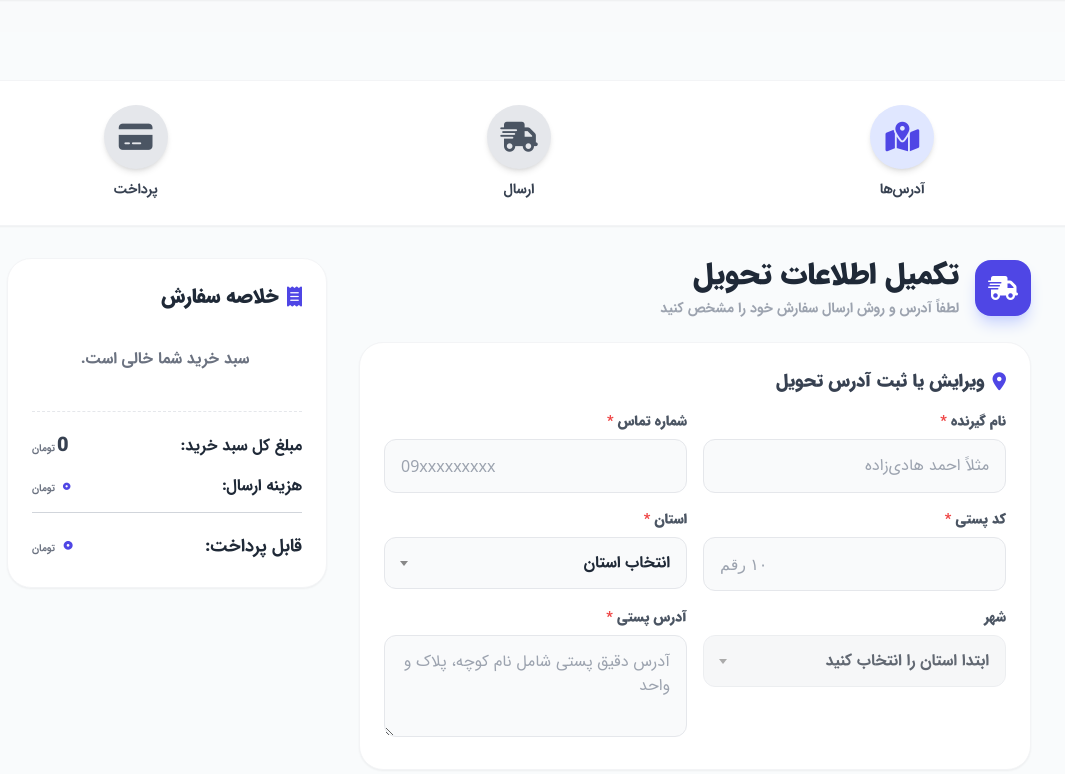
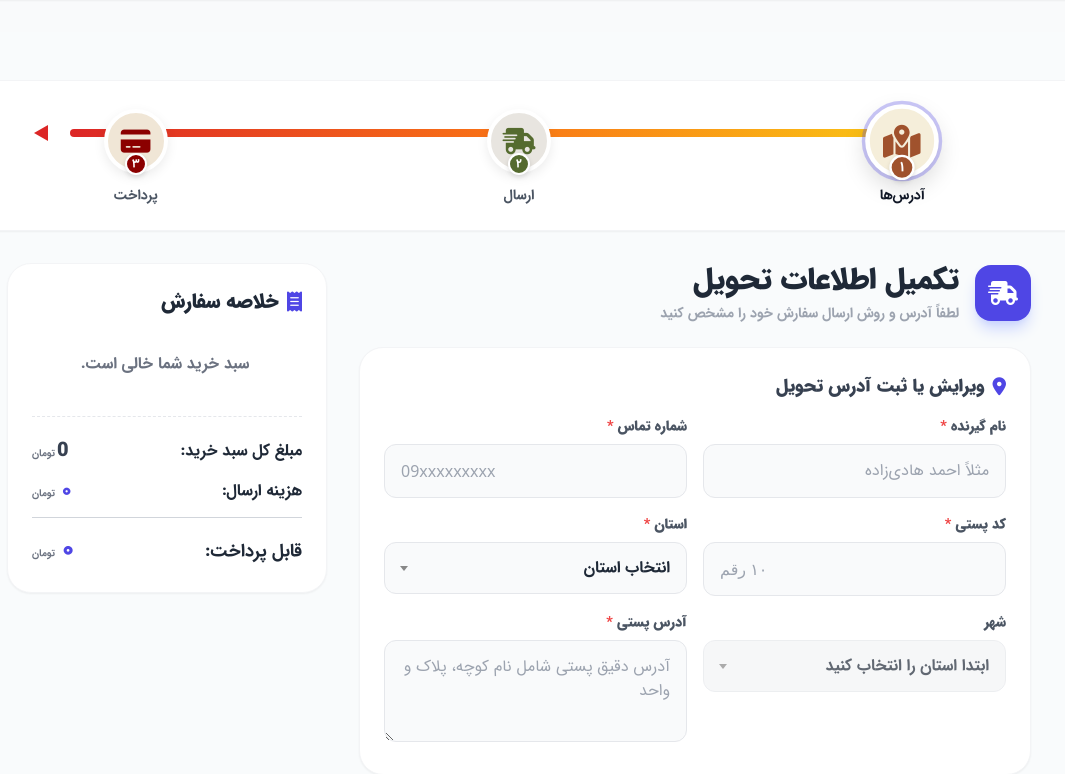
Before and after one commit to ahmadHadizadeh/Py_ShopOnline, a Django app: template cart/templates/cart/checkout.html in a window 1280 px wide. Shown: the part 150-924 px from the top of the page, without its empty margins (121-1186 px from the left). Run offline with Django 5.2, Linux system fonts and the light colour scheme; the template is opened without the code that fills it: values that come from a table or form of the project are taken from there, others are empty; data comes from the database, SQL or seed files in the repository; some libraries are stand-ins or nearby versions.

Commit message:
refactor: temp checkout.html

```diff
--- a/cart/templates/cart/checkout.html
+++ b/cart/templates/cart/checkout.html
@@ -130,6 +130,193 @@
     opacity: 0.7;
   }
 </style>
+
+
+
+<style>
+/* =========================================================
+   TIMELINE CHECKOUT STEPS - SCOPED STYLES
+   ========================================================= */
+
+/* کانتینر اصلی - محور مبنا برای position: relative */
+#checkout-steps {
+  position: relative !important;
+  z-index: 1;
+  padding-top: 1.75rem !important;
+  padding-bottom: 1.5rem !important;
+}
+
+/* نوار گرادیانی افقی پیوسته پشت آیکون‌ها */
+#checkout-steps::before {
+  content: '';
+  position: absolute;
+  top: 48px; /* تنظیم مرکز عمودی دقیقاً روی دایره آیکون‌ها */
+  right: 15%;
+  left: 12%;
+  height: 8px;
+  background: linear-gradient(to left, #facc15 0%, #f97316 50%, #dc2626 100%);
+  border-radius: 4px;
+  z-index: 0;
+  pointer-events: none;
+}
+
+/* فلش جهت‌دار انتهای نوار (سمت چپ در چیدمان RTL) */
+#checkout-steps::after {
+  content: '';
+  position: absolute;
+  top: 44px; /* هم‌ترازی عمودی با نوار */
+  left: 9%;
+  width: 0;
+  height: 0;
+  border-top: 8px solid transparent;
+  border-bottom: 8px solid transparent;
+  border-right: 14px solid #dc2626; /* نوک فلش قرمز به سمت چپ */
+  z-index: 0;
+  pointer-events: none;
+}
+
+/* هر آیتم مرحله */
+#checkout-steps .step {
+  position: relative;
+  z-index: 2; /* قرارگیری بالای نوار گرادیانی */
+  display: flex;
+  flex-direction: column;
+  align-items: center;
+  justify-content: center;
+  user-select: none;
+  transition: transform 0.25s ease;
+}
+
+#checkout-steps .step:hover {
+  transform: translateY(-2px);
+}
+
+/* دایره آیکون اصلی */
+#checkout-steps .icon-container {
+  position: relative;
+  width: 64px;
+  height: 64px;
+  border-radius: 50%;
+  display: flex;
+  align-items: center;
+  justify-content: center;
+  border: 4px solid #ffffff;
+  box-shadow: 0 4px 12px rgba(0, 0, 0, 0.08);
+  transition: all 0.3s cubic-bezier(0.4, 0, 0.2, 1);
+  margin-bottom: 0.75rem;
+}
+
+/* فونت آیکون داخل دایره */
+#checkout-steps .icon-container i {
+  font-size: 1.65rem;
+  transition: transform 0.3s ease;
+}
+
+/* نشانگر دایره‌ای کوچک شماره مرحله */
+#checkout-steps .step-num {
+  position: absolute;
+  bottom: -6px;
+  left: 50%;
+  transform: translateX(-50%);
+  width: 22px;
+  height: 22px;
+  border-radius: 50%;
+  font-size: 0.75rem;
+  font-weight: 700;
+  display: flex;
+  align-items: center;
+  justify-content: center;
+  border: 2px solid #ffffff;
+  box-shadow: 0 2px 5px rgba(0, 0, 0, 0.12);
+  z-index: 3;
+}
+
+/* عنوان مرحله */
+#checkout-steps .step-title {
+  font-size: 0.875rem;
+  font-weight: 600;
+  color: #4b5563;
+  transition: color 0.3s ease, font-weight 0.3s ease;
+}
+
+/* ---------------------------------------------------------
+ پالت رنگی اختصاصی مراحل
+ --------------------------------------------------------- */
+
+/* مرحله ۱: آدرس‌ها (کرمی گرم / قهوه‌ای سوخته) */
+#checkout-steps .step-1-bg { background-color: #f5eeda; }
+#checkout-steps .step-1-icon { color: #a0522d; }
+#checkout-steps .step-1-num { background-color: #a0522d; color: #ffffff; }
+
+/* مرحله ۲: ارسال (خاکستری روشن گرم / سبز زیتونی) */
+#checkout-steps .step-2-bg { background-color: #e8e5e0; }
+#checkout-steps .step-2-icon { color: #556b2f; }
+#checkout-steps .step-2-num { background-color: #556b2f; color: #ffffff; }
+
+/* مرحله ۳: پرداخت (طلایی مات / زرشکی تیره) */
+#checkout-steps .step-3-bg { background-color: #f0e6d6; }
+#checkout-steps .step-3-icon { color: #8b0000; }
+#checkout-steps .step-3-num { background-color: #8b0000; color: #ffffff; }
+
+/* ---------------------------------------------------------
+ حالت فعال (Active State)
+ --------------------------------------------------------- */
+#checkout-steps .step.active .icon-container {
+  transform: scale(1.15);
+  border-color: #ffffff;
+  box-shadow: 0 0 0 3px rgba(79, 70, 229, 0.3), 0 8px 20px rgba(0, 0, 0, 0.15);
+}
+
+#checkout-steps .step.active .icon-container i {
+  transform: scale(1.1);
+}
+
+#checkout-steps .step.active .step-title {
+  color: #111827;
+  font-weight: 700;
+}
+
+/* responsive افقی بدون شکستن ردیف */
+@media (max-width: 640px) {
+  #checkout-steps {
+      padding-top: 1.25rem !important;
+      padding-bottom: 1rem !important;
+  }
+  #checkout-steps::before {
+      top: 40px;
+      right: 12%;
+      left: 10%;
+      height: 6px;
+  }
+  #checkout-steps::after {
+      top: 37px;
+      left: 6%;
+      border-top-width: 6px;
+      border-bottom-width: 6px;
+      border-right-width: 10px;
+  }
+  #checkout-steps .icon-container {
+      width: 50px;
+      height: 50px;
+  }
+  #checkout-steps .icon-container i {
+      font-size: 1.25rem;
+  }
+  #checkout-steps .step-num {
+      width: 18px;
+      height: 18px;
+      font-size: 0.65rem;
+      bottom: -5px;
+  }
+  #checkout-steps .step-title {
+      font-size: 0.75rem;
+  }
+}
+
+
+</style>
+
+
 {% endblock %}
 
 
@@ -162,37 +349,36 @@
 
 <div class="min-h-screen py-4 md:py-12 px-2 md:px-4 bg-gray-50/30" dir="rtl">
 
+  <div id="checkout-steps" class="mb-8 flex justify-around items-center p-4 bg-white rounded-xl border border-gray-100 shadow-sm" dir="rtl">
 
+    <!-- مرحله ۱: آدرس‌ها -->
+    <div class="step w-1/3 text-center cursor-pointer active" data-step="1">
+        <div class="icon-container step-1-bg">
+            <i class="fa-solid fa-map-location-dot step-1-icon"></i>
+            <span class="step-num step-1-num">۱</span>
+        </div>
+        <span class="step-title">آدرس‌ها</span>
+    </div>
 
-        <!-- اینجا کد نشانگر مراحل (Step Indicator) اضافه خواهد شد -->
-        <div id="checkout-steps" class="mb-8 flex justify-around items-center p-4 bg-white rounded-xl border border-gray-100 shadow-sm">
-          <!-- آیکون‌ها و مراحل اینجا قرار می‌گیرند -->
-          <div class="step text-center cursor-pointer w-1/3 p-2" data-step="1">
-            <div class="icon-container w-16 h-16 mx-auto mb-2 rounded-full bg-indigo-100 flex items-center justify-center shadow-md">
-              <i class="fa-solid fa-map-location-dot text-indigo-600 text-3xl"></i>
+    <!-- مرحله ۲: ارسال -->
+    <div class="step w-1/3 text-center cursor-pointer" data-step="2">
+        <div class="icon-container step-2-bg">
+            <i class="fa-solid fa-truck-fast step-2-icon"></i>
+            <span class="step-num step-2-num">۲</span>
         </div>
-            <span class="text-sm font-bold text-gray-700">آدرس‌ها</span>
+        <span class="step-title">ارسال</span>
     </div>
-          <div class="step text-center cursor-pointer w-1/3 p-2" data-step="2">
-            <div class="icon-container w-16 h-16 mx-auto mb-2 rounded-full bg-gray-200 flex items-center justify-center shadow-md">
-              <i class="fa-solid fa-truck-fast text-gray-600 text-3xl"></i>
+
+    <!-- مرحله ۳: پرداخت -->
+    <div class="step w-1/3 text-center cursor-pointer" data-step="3">
+        <div class="icon-container step-3-bg">
+            <i class="fa-solid fa-credit-card step-3-icon"></i>
+            <span class="step-num step-3-num">۳</span>
         </div>
-            <span class="text-sm font-bold text-gray-700">ارسال</span>
+        <span class="step-title">پرداخت</span>
     </div>
-          <div class="step text-center cursor-pointer w-1/3 p-2" data-step="3">
-            <div class="icon-container w-16 h-16 mx-auto mb-2 rounded-full bg-gray-200 flex items-center justify-center shadow-md">
-              <i class="fa-solid fa-credit-card text-gray-600 text-3xl"></i>
+
 </div>
-            <span class="text-sm font-bold text-gray-700">پرداخت</span>
-          </div>
-        </div>
-        <!-- پایان کد نشانگر مراحل -->
-
-
-
-
-
-
 
 
 
@@ -668,78 +854,55 @@
 
 
 
-
-
 <script>
-  document.addEventListener('DOMContentLoaded', function() {
-      // تابع برای اسکرول به بخش مورد نظر
+  document.addEventListener('DOMContentLoaded', function () {
+    // تابع اسکرول نرم به بخش مربوطه
     function scrollToSection(sectionId) {
-          const sectionElement = document.getElementById(sectionId);
-          if (sectionElement) {
-              sectionElement.scrollIntoView({
-                  behavior: 'smooth', // اسکرول نرم
-                  block: 'start'     // اسکرول به بالای بخش
-              });
+        const el = document.getElementById(sectionId);
+        if (el) {
+            el.scrollIntoView({ behavior: 'smooth', block: 'start' });
         }
     }
 
-      // اضافه کردن event listener به هر مرحله
-      const steps = document.querySelectorAll('.step');
-      steps.forEach(step => {
-          step.addEventListener('click', function() {
-              const stepNumber = this.getAttribute('data-step');
-              let targetSectionId = '';
+    // انتخاب تمام گام‌ها براساس شناسه و کلاس موجود
+    const stepElements = document.querySelectorAll('#checkout-steps .step');
 
-              // تعیین targetSectionId بر اساس data-step
-              if (stepNumber === '1') {
-                  targetSectionId = 'address-section'; // آیدی مربوط به بخش آدرس
-              } else if (stepNumber === '2') {
-                  targetSectionId = 'shipping-section'; // آیدی مربوط به بخش ارسال
-              }
-              // اگر بخش سومی (پرداخت) هم بود، اینجا اضافه می‌شد:
-              // else if (stepNumber === '3') {
-              //     targetSectionId = 'payment-section';
-              // }
-
-              // اجرای تابع اسکرول
-              if (targetSectionId) {
-                  scrollToSection(targetSectionId);
-              }
-
-              // آپدیت کلاس‌ها برای نشان دادن مرحله فعال (اختیاری، اما توصیه می‌شود)
-              updateActiveStep(stepNumber);
-          });
-      });
-
-      // تابع برای آپدیت استایل مرحله فعال
-      function updateActiveStep(activeStepNumber) {
-          steps.forEach(step => {
-              const currentStepNumber = step.getAttribute('data-step');
-              const iconContainer = step.querySelector('.icon-container');
-              const spanElement = step.querySelector('span');
-
-              if (currentStepNumber === activeStepNumber) {
-                  iconContainer.classList.add('bg-indigo-100', 'shadow-md');
-                  iconContainer.classList.remove('bg-gray-200');
-                  iconContainer.querySelector('i').classList.add('text-indigo-600');
-                  iconContainer.querySelector('i').classList.remove('text-gray-600');
-                  spanElement.classList.add('font-bold', 'text-gray-700');
-                  spanElement.classList.remove('text-gray-500');
+    // به‌روزرسانی استایل مرحله فعال
+    function updateActiveStep(stepNum) {
+        stepElements.forEach(step => {
+            const currentStep = step.getAttribute('data-step');
+            if (currentStep === String(stepNum)) {
+                step.classList.add('active');
             } else {
-                  iconContainer.classList.add('bg-gray-200');
-                  iconContainer.classList.remove('bg-indigo-100', 'shadow-md');
-                  iconContainer.querySelector('i').classList.add('text-gray-600');
-                  iconContainer.querySelector('i').classList.remove('text-indigo-600');
-                  spanElement.classList.add('font-bold', 'text-gray-700');
-                  spanElement.classList.remove('text-gray-500');
+                step.classList.remove('active');
             }
         });
     }
 
-      // تنظیم مرحله فعال اولیه (مثلاً مرحله ۱)
-      // این بخش را اگر بخواهید مرحله اول را از اول فعال نشان دهید، اضافه کنید
-      // updateActiveStep('1');
+    // اکشن کلیک روی هر مرحله
+    stepElements.forEach(step => {
+        step.addEventListener('click', function () {
+            const stepNum = this.getAttribute('data-step');
+
+            if (stepNum === '1') {
+                scrollToSection('address-section');
+            } else if (stepNum === '2') {
+                scrollToSection('shipping-section');
+            } else if (stepNum === '3') {
+                scrollToSection('payment-section');
+            }
+
+            updateActiveStep(stepNum);
         });
+    });
+
+    // تنظیم حالت اولیه روی مرحله ۱
+    updateActiveStep('1');
+});
+
+
+
+</script>
 
 
 
@@ -754,43 +917,6 @@
 
 
 
-  const checkoutForm = document.getElementById('checkoutForm');
-  const shippingMethodIdInput = document.getElementById('selected_shipping_method_id');
-  const shippingSectionElement = document.getElementById('shipping-section');
-
-  if (checkoutForm) {
-    checkoutForm.addEventListener('submit', function(event) {
-      const selectedShippingMethodId = shippingMethodIdInput ? shippingMethodIdInput.value : '';
-
-      if (shippingSectionElement && !selectedShippingMethodId) {
-        // اگر روش ارسال انتخاب نشده باشد:
-        alert('لطفاً یک روش ارسال را انتخاب کنید.'); // نمایش پیام خطا
-        event.preventDefault(); // جلوگیری از ارسال فرم
-        scrollToSection('shipping-section'); // اسکرول به بالای بخش ارسال
-
-        // ---- اصلاح کلیدی: لودر را در این حالت فعال نکنید! ----
-        // listener عمومی submit در base.html به اشتباه لودر را فعال می کند.
-        // چون event.preventDefault() اجرا شده، ما باید این فراخوانی را متوقف کنیم.
-        // ساده ترین راه این است که این listener submit را در checkout،
-        // فقط زمانی submit واقعی را انجام دهد که همه چیز درست است.
-        // بنابراین، اینجا کاری انجام نمی دهیم و submit واقعی صورت نمی گیرد.
-
-      } else {
-        // اگر روش ارسال انتخاب شده باشد:
-        // در این حالت، event.preventDefault() اجرا نمی شود.
-        // بنابراین، listener عمومی submit در base.html به طور عادی
-        // window.showLoader() را فراخوانی خواهد کرد.
-        // و بعد از بارگذاری صفحه، لودر به طور خودکار خاموش می شود.
-        // نیازی به هیچ کد اضافی در اینجا نیست.
-      }
-    });
-  }
-
-
-  </script>
-
-
-
 
 
 
```
Lines whose indentation alone changed are shown as unchanged.
